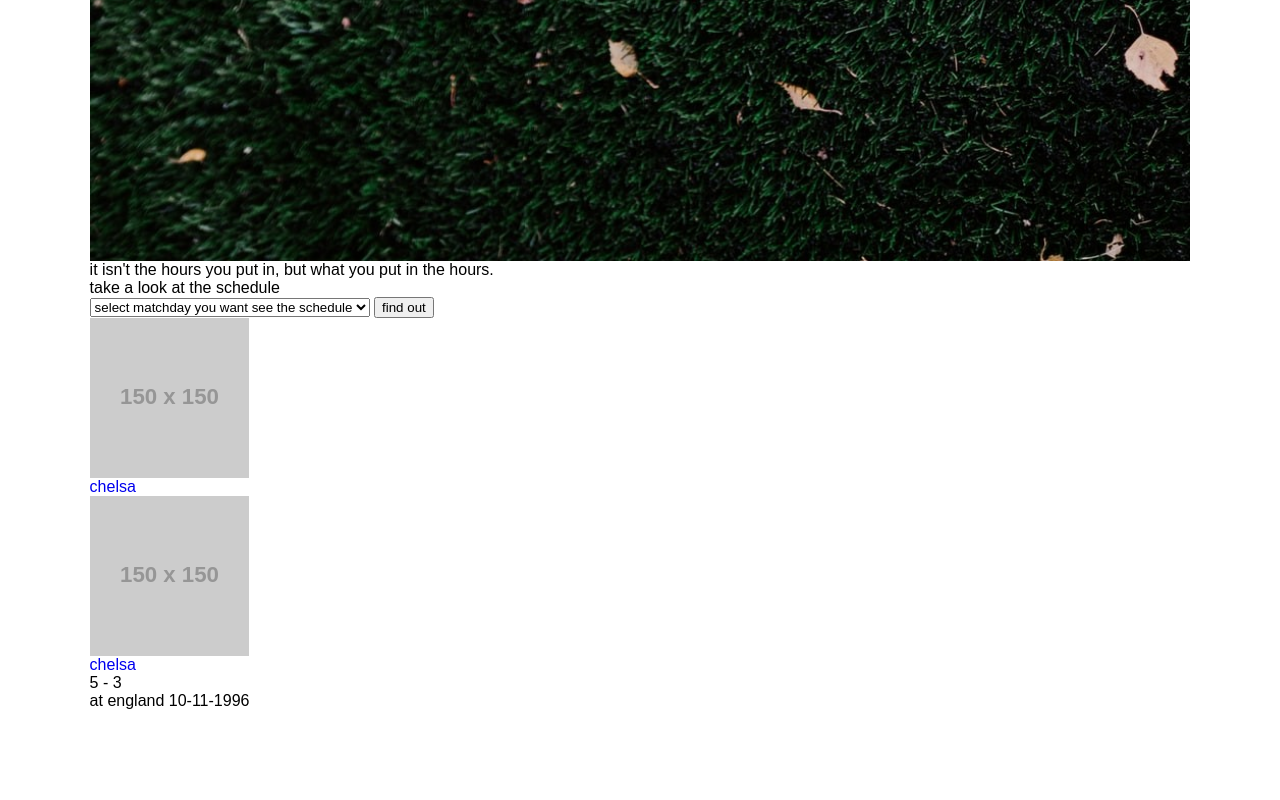
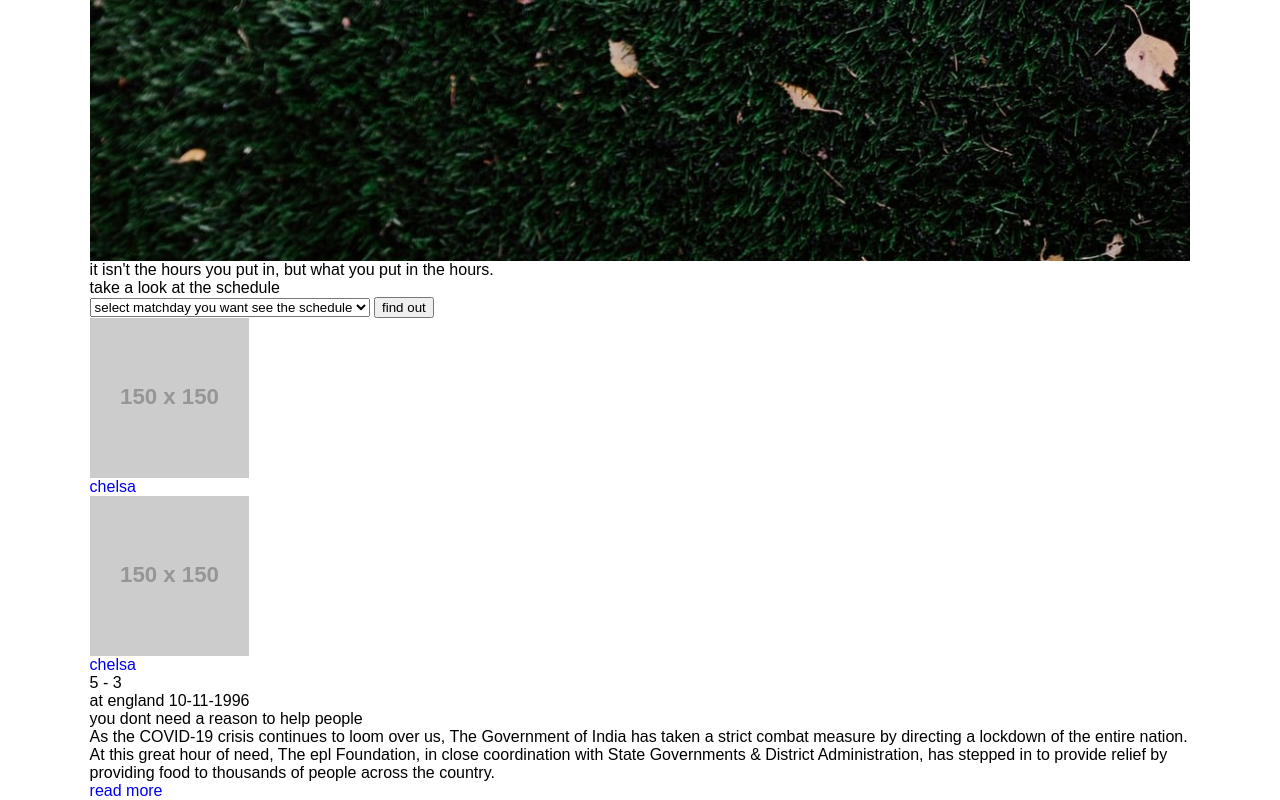
Before and after one commit to sadityacode/PRDXN-TEST-2, a plain HTML site: page matchdetail.html in a window 1280 px wide. Shown: the part 2184-2984 px from the top of the page. Before the commit the page ends 2894 px from the top, so only its background shows below. Drawn offline with Linux system fonts and the light colour scheme; placeholder pictures from the web are drawn by us.

Commit message:
match detail page donate section structure added

```diff
--- a/matchdetail.html
+++ b/matchdetail.html
@@ -115,6 +115,15 @@
 				</div>
 			</section>
 			<!-- search matchday section ends here -->
+			<!-- donate section start here -->
+			<section class="donate">
+				<div class="wrapper">
+					<h3>you dont need a reason to help people</h3>
+					<p>As the COVID-19 crisis continues to loom over us, The Government of India has taken a strict combat measure by directing a lockdown of the entire nation. At this great hour of need, The epl Foundation, in close coordination with State Governments & District Administration, has stepped in to provide relief by providing food to thousands of people across the country.</p>
+					<a href="#FIXME" title="Read More" class="read-more">read more</a>
+				</div>
+			</section>
+			<!-- donate section ends here -->
     </main>
     <!--main section end-->
 
```
